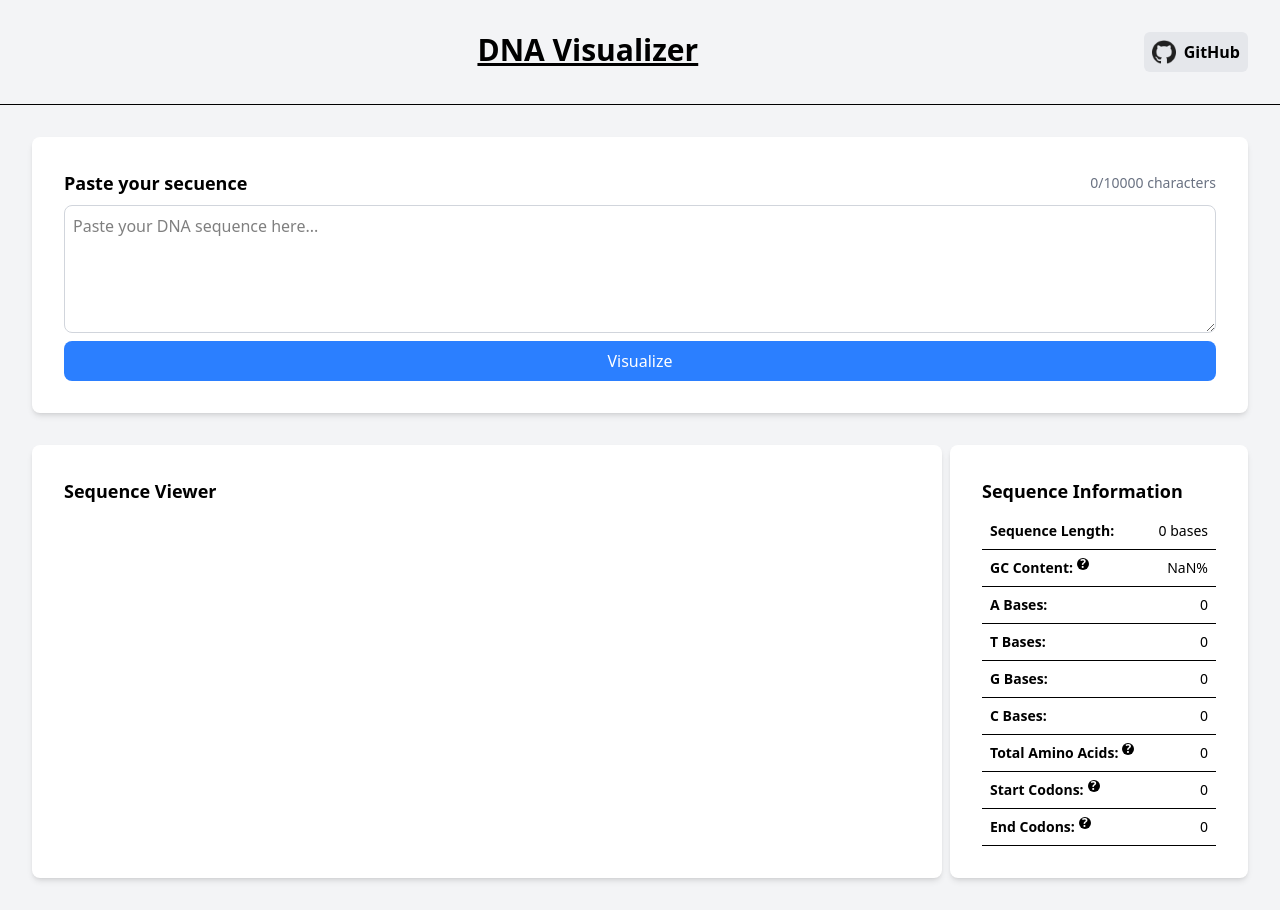
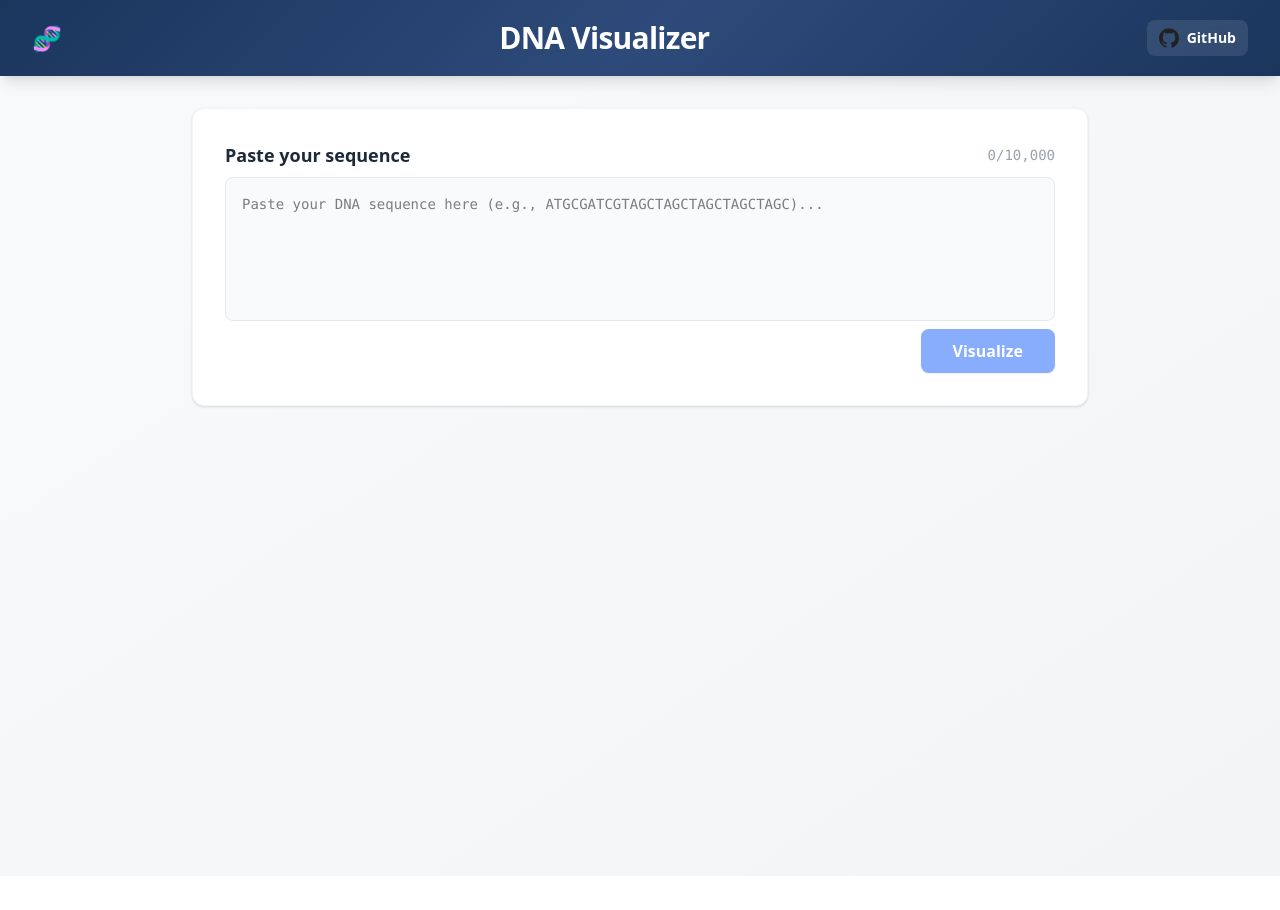
Before and after one commit to Kallox/dna-visualizer, a React (Vite) app: page / in a window 1280 px wide. After the commit the page ends 876 px from the top, so only its background shows below. Built offline with nearby package versions, Linux system fonts and the light colour scheme.

Commit message:
Feat: Enhance UI/UX with modern styling and improved component visuals

```diff
--- a/src/App.tsx
+++ b/src/App.tsx
@@ -11,26 +11,28 @@ function App() {
 
     return (
         <div>
-            <header className="flex justify-between p-8 border-b-1 bg-gray-100 align-middle">
-                <div></div>
-                <h1 className="text-3xl font-bold underline text-center">
+            <header className="dna-header-gradient flex justify-between items-center px-8 py-5 shadow-lg align-middle">
+                <div className="flex items-center gap-3">
+                    <span className="text-2xl hidden sm:block">🧬</span>
+                </div>
+                <h1 className="text-3xl font-bold text-white tracking-tight">
                     DNA Visualizer
                 </h1>
                 <nav className="flex items-center gap-4">
                     <ul>
                         <li>
                             <a
-                                className="flex items-center gap-2 rounded-md p-2 bg-gray-200 hover:bg-gray-300 transition duration-200"
+                                className="flex items-center gap-2 rounded-lg px-3 py-2 bg-white/10 hover:bg-white/20 text-white transition-all duration-200 backdrop-blur-sm"
                                 target="_blank"
                                 rel="noopener noreferrer"
                                 href="https://github.com/Kallox/dna-visualizer"
                             >
                                 <img
                                     src="/github.png"
-                                    width={24}
+                                    width={20}
                                     alt="Github icon"
                                 />
-                                <span className="font-semibold hidden sm:block">
+                                <span className="font-semibold text-sm hidden sm:block">
                                     GitHub
                                 </span>
                             </a>
@@ -38,9 +40,9 @@ function App() {
                     </ul>
                 </nav>
             </header>
-            <main className="flex flex-col gap-8 items-center min-h-screen bg-gray-100 p-8">
+            <main className="flex flex-col gap-8 items-center min-h-screen p-8">
                 <InputZone onButtonClick={handleSequenceChange} />
-                <DataVisualizationZone sequence={sequence} />
+                {sequence && <DataVisualizationZone sequence={sequence} />}
             </main>
         </div>
     );
--- a/src/components/DataVisualizationZone.tsx
+++ b/src/components/DataVisualizationZone.tsx
@@ -7,11 +7,11 @@ type Props = {
 
 const DataVisualizationZone = ({ sequence }: Props) => {
     return (
-        <div className="grid grid-cols-4 gap-2 w-full h-full">
-            <div className="order-1 lg:order-2 col-span-4 lg:col-span-1 bg-white p-8 rounded-lg shadow-md">
+        <div className="grid grid-cols-4 gap-6 w-full max-w-7xl">
+            <div className="order-1 lg:order-2 col-span-4 lg:col-span-1 dna-card p-6">
                 <SequenceInfo sequence={sequence} />
             </div>
-            <div className="order-2 lg:order-1 col-span-4 lg:col-span-3 bg-white p-8 rounded-lg shadow-md">
+            <div className="order-2 lg:order-1 col-span-4 lg:col-span-3 dna-card p-6">
                 <SequenceViewer sequence={sequence} />
             </div>
         </div>
--- a/src/components/InputZone.tsx
+++ b/src/components/InputZone.tsx
@@ -20,26 +20,30 @@ const InputZone = ({ onButtonClick }: Props) => {
     };
 
     return (
-        <div className="flex flex-col gap-2 w-full h-full p-8 bg-white rounded-lg shadow-md">
+        <div className="dna-card flex flex-col gap-2 w-full max-w-4xl p-8">
             <div className="flex justify-between items-center">
-                <h3 className="text-lg font-semibold">Paste your secuence</h3>
-                <span className="text-sm text-gray-500">
-                    {inputValue.length}/{maxLength} characters
+                <h3 className="text-lg font-semibold text-gray-800">Paste your sequence</h3>
+                <span className={`text-sm font-mono ${inputValue.length > maxLength * 0.9 ? "text-red-500" : "text-gray-400"}`}>
+                    {inputValue.length.toLocaleString()}/{maxLength.toLocaleString()}
                 </span>
             </div>
             <textarea
-                className="w-full h-32 p-2 border border-gray-300 rounded-lg"
-                placeholder="Paste your DNA sequence here..."
+                className="w-full h-36 p-4 border border-gray-200 rounded-lg font-mono text-sm focus:ring-2 focus:ring-blue-400 focus:border-blue-400 outline-none resize-none transition-all duration-200 bg-gray-50 hover:bg-white"
+                placeholder="Paste your DNA sequence here (e.g., ATGCGATCGTAGCTAGCTAGCTAGCTAGC)..."
                 onChange={(e) => handleInputChange(e.target.value)}
                 value={inputValue}
                 maxLength={maxLength}
+                spellCheck={false}
             ></textarea>
-            <button
-                className="w-full p-2 cursor-pointer bg-blue-500 text-white rounded-lg hover:bg-blue-600 transition duration-200"
-                onClick={() => onButtonClick(inputValue)}
-            >
-                Visualize
-            </button>
+            <div className="flex justify-end">
+                <button
+                    className="px-8 py-2.5 cursor-pointer bg-blue-600 text-white rounded-lg font-semibold hover:bg-blue-700 active:bg-blue-800 transition-all duration-200 shadow-sm hover:shadow-md disabled:opacity-50 disabled:cursor-not-allowed"
+                    onClick={() => onButtonClick(inputValue)}
+                    disabled={inputValue.length === 0}
+                >
+                    Visualize
+                </button>
+            </div>
         </div>
     );
 };
--- a/src/components/SequenceInfo.tsx
+++ b/src/components/SequenceInfo.tsx
@@ -24,12 +24,13 @@ const SequenceInfo = ({ sequence }: Props) => {
         {
             label: "GC Content",
             value: `${gcContent.toFixed(2)}%`,
+            color: "text-purple-600 font-bold",
             help: "GC content refers to the percentage of guanine (G) and cytosine (C) bases in a DNA or RNA molecule. It influences the stability and structure of the nucleic acid.",
         },
-        { label: "A Bases", value: baseCounts.A },
-        { label: "T Bases", value: baseCounts.T },
-        { label: "G Bases", value: baseCounts.G },
-        { label: "C Bases", value: baseCounts.C },
+        { label: "A Bases", value: baseCounts.A, dot: "bg-green-500" },
+        { label: "T Bases", value: baseCounts.T, dot: "bg-red-500" },
+        { label: "G Bases", value: baseCounts.G, dot: "bg-amber-500" },
+        { label: "C Bases", value: baseCounts.C, dot: "bg-blue-500" },
         {
             label: "Total Amino Acids",
             value: totalAminoAcids,
@@ -38,11 +39,13 @@ const SequenceInfo = ({ sequence }: Props) => {
         {
             label: "Start Codons",
             value: startCodonsCount,
+            color: "text-green-600 font-semibold",
             help: "Start codons are specific sequences in mRNA that signal the start of translation. The most common start codon is AUG.",
         },
         {
             label: "End Codons",
             value: endCodonsCount,
+            color: "text-red-600 font-semibold",
             help: "End codons (or stop codons) are sequences in mRNA that signal the termination of translation. Common end codons include UAA, UAG, and UGA.",
         },
     ];
@@ -55,20 +58,23 @@ const SequenceInfo = ({ sequence }: Props) => {
                     {fields.map((field, index) => (
                         <li
                             key={index}
-                            className="flex justify-between p-2 border-b text-sm"
+                            className="flex justify-between items-center p-2 border-b text-sm hover:bg-gray-50 transition-colors"
                         >
-                            <span className="font-semibold flex gap-1">
+                            <span className="font-semibold flex gap-1 items-center">
+                                {field.dot && (
+                                    <span className={`inline-block w-2.5 h-2.5 rounded-full ${field.dot} flex-shrink-0`}></span>
+                                )}
                                 {field.label}:
                                 {field.help && (
                                     <span
-                                        className="flex items-center justify-center w-3 h-3 rounded-full bg-black text-white text-xs cursor-pointer hover:bg-gray-700"
+                                        className="flex items-center justify-center w-3.5 h-3.5 rounded-full bg-gray-400 text-white text-[10px] cursor-pointer hover:bg-gray-600 transition-colors"
                                         title={field.help}
                                     >
                                         ?
                                     </span>
                                 )}
                             </span>
-                            <span>{field.value}</span>
+                            <span className={field.color || "text-gray-800"}>{field.value}</span>
                         </li>
                     ))}
                 </ul>
--- a/src/components/SequenceViewer.tsx
+++ b/src/components/SequenceViewer.tsx
@@ -4,50 +4,75 @@ type Props = {
     sequence: string;
 };
 
+const legendItems = [
+    { base: "A", bg: "bg-green-100", text: "text-green-700", border: "border-green-300", label: "Adenine" },
+    { base: "T", bg: "bg-red-100", text: "text-red-700", border: "border-red-300", label: "Thymine" },
+    { base: "G", bg: "bg-amber-100", text: "text-amber-700", border: "border-amber-300", label: "Guanine" },
+    { base: "C", bg: "bg-blue-100", text: "text-blue-700", border: "border-blue-300", label: "Cytosine" },
+];
+
 const SequenceViewer = ({ sequence }: Props) => {
-    const offset = 0; // Offset para alinear los codones
-    const initialGroup = sequence.slice(0, offset); // Grupo inicial de 1 o 2 caracteres
-    const remainingSequence = sequence.slice(offset); // Resto de la secuencia
-    const incompleteCodons = remainingSequence.match(/.{1,3}/g) || []; // Divide el resto en grupos de 3
+    const offset = 0;
+    const initialGroup = sequence.slice(0, offset);
+    const remainingSequence = sequence.slice(offset);
+    const incompleteCodons = remainingSequence.match(/.{1,3}/g) || [];
     const codons =
         initialGroup.length > 0
             ? [initialGroup, ...incompleteCodons]
-            : incompleteCodons; // Combina el grupo inicial con los codones completos
+            : incompleteCodons;
 
     const getPosition = (index: number, offset: number): number => {
         if (index === 0) {
-            return 1; // El primer grupo siempre tiene posición 1
+            return 1;
         } else {
             return index * 3 + 1 - (offset > 0 ? 3 - offset : 0);
         }
     };
 
     return (
-        <div className="flex flex-col gap-2">
-            <h2 className="text-lg font-bold">Sequence Viewer</h2>
-            <div>
-                <div className="flex flex-wrap gap-2">
+        <div className="flex flex-col gap-4">
+            <div className="flex items-center justify-between flex-wrap gap-2">
+                <h2 className="text-lg font-bold">Sequence Viewer</h2>
+                <div className="flex gap-2 items-center">
+                    <span className="text-xs text-gray-500 font-medium">Legend:</span>
+                    {legendItems.map(({ base, bg, text, border, label }) => (
+                        <span
+                            key={base}
+                            className={`inline-flex items-center justify-center w-6 h-6 rounded text-xs font-bold border cursor-default ${bg} ${text} ${border}`}
+                            title={label}
+                        >
+                            {base}
+                        </span>
+                    ))}
+                    <span className="w-px h-5 bg-gray-300 mx-1"></span>
+                    <span className="inline-flex items-center gap-1 text-xs text-green-600 font-medium">
+                        <span className="w-3 h-3 rounded-sm bg-green-100 border border-green-300"></span>
+                        START
+                    </span>
+                    <span className="inline-flex items-center gap-1 text-xs text-red-600 font-medium">
+                        <span className="w-3 h-3 rounded-sm bg-red-100 border border-red-300"></span>
+                        STOP
+                    </span>
+                </div>
+            </div>
+            {sequence.length > 0 ? (
+                <div className="flex flex-wrap gap-1.5">
                     {codons.map((codon, index) => (
-                        <div
+                        <Codon
                             key={index}
-                            className={`codon ${
-                                codon.length === 3
-                                    ? "full-codon"
-                                    : "partial-codon"
-                            }`}
-                        >
-                            <Codon
-                                bases={codon}
-                                position={getPosition(index, offset)}
-                            />
-                        </div>
+                            bases={codon}
+                            position={getPosition(index, offset)}
+                        />
                     ))}
                 </div>
-            </div>
+            ) : (
+                <div className="text-center py-12 text-gray-400">
+                    <p className="text-lg font-medium">No sequence loaded</p>
+                    <p className="text-sm mt-1">Paste a DNA sequence above and click Visualize</p>
+                </div>
+            )}
         </div>
     );
 };
 
 export default SequenceViewer;
-
-// index * tam_codon - offset - 2
--- a/src/index.css
+++ b/src/index.css
@@ -1 +1,25 @@
 @import "tailwindcss";
+
+@layer base {
+    html {
+        scroll-behavior: smooth;
+    }
+
+    body {
+        @apply bg-gradient-to-br from-gray-50 to-gray-100 min-h-screen;
+    }
+}
+
+@layer components {
+    .dna-card {
+        @apply bg-white rounded-xl shadow-sm border border-gray-100 transition-shadow duration-200;
+    }
+
+    .dna-card:hover {
+        @apply shadow-md;
+    }
+
+    .dna-header-gradient {
+        background: linear-gradient(135deg, #1a365d 0%, #2d4a7a 50%, #1a365d 100%);
+    }
+}
```
Also changed, not shown: src/components/Codon.tsx (+34 -8 lines), 1 other file (tests, documents, lock files or other folders).
